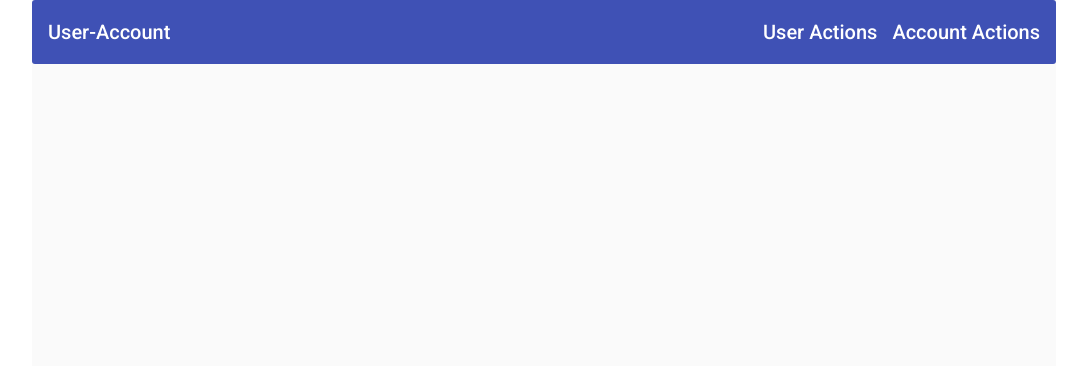
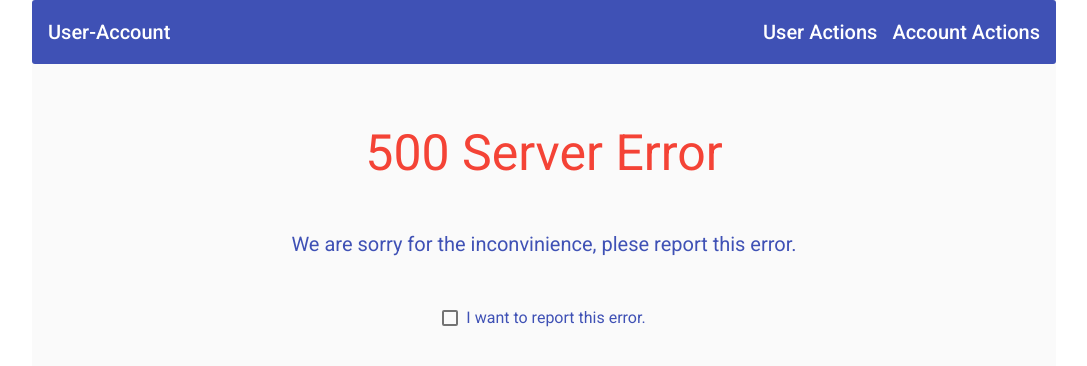
Before and after one commit to virtualapero/angularApplication, an Angular app: page /500 in a window 1280 px wide. Before the commit this address led to /. Shown: the top 366 px of the page, without its empty margins (96-1183 px from the left). Built offline with nearby package versions, Linux system fonts and the light colour scheme.

Commit message:
added Errorpages and Error-Service

```diff
--- a/src/app/app.module.ts
+++ b/src/app/app.module.ts
@@ -13,6 +13,8 @@ import { HeaderComponent } from "./navigation/header/header.component";
 import { SidenavListComponent } from "./navigation/sidenav-list/sidenav-list.component";
 import { HttpClientModule } from "@angular/common/http";
 import { UserModule } from './user/user.module';
+import { NotFoundComponent } from './error-pages/not-found/not-found.component';
+import { ServerErrorComponent } from './error-pages/server-error/server-error.component';
 
 @NgModule({
   declarations: [
@@ -21,6 +23,8 @@ import { UserModule } from './user/user.module';
     HomeComponent,
     HeaderComponent,
     SidenavListComponent,
+    NotFoundComponent,
+    ServerErrorComponent,
   ],
   imports: [
     BrowserModule,
--- /dev/null
+++ b/src/app/error-pages/not-found/not-found.component.css
@@ -0,0 +1,13 @@
+section div:nth-child(1),
+section div:nth-child(3) {
+  color: blue;
+  font-size: 50px;
+}
+
+section div:nth-child(1) {
+  margin-top: 20px;
+}
+
+section div:nth-child(2) {
+  width: 50%;
+}
--- /dev/null
+++ b/src/app/error-pages/not-found/not-found.component.html
@@ -0,0 +1,11 @@
+<section fxLayout="column wrap" fxLayoutGap="60px" fxLayoutAlign="center center">
+    <div fxFlex>
+        404 We are searching for your page...
+    </div>
+    <div fxFlex>
+        <mat-progress-bar mode="indeterminate"></mat-progress-bar>
+    </div>
+    <div fxFlex>
+        ... But we can not find it.
+    </div>
+</section>
--- /dev/null
+++ b/src/app/error-pages/not-found/not-found.component.ts
@@ -0,0 +1,15 @@
+import { Component, OnInit } from '@angular/core';
+
+@Component({
+  selector: 'app-not-found',
+  templateUrl: './not-found.component.html',
+  styleUrls: ['./not-found.component.css']
+})
+export class NotFoundComponent implements OnInit {
+
+  constructor() { }
+
+  ngOnInit(): void {
+  }
+
+}
--- /dev/null
+++ b/src/app/error-pages/server-error/server-error.component.css
@@ -0,0 +1,22 @@
+section div p:nth-child(1) {
+  font-size: 50px;
+  text-align: center;
+  color: #f44336;
+}
+
+section div p:nth-child(2) {
+  font-size: 20px;
+  text-align: center;
+  color: #3f51b5;
+}
+
+mat-checkbox {
+  color: #3f51b5;
+}
+
+section div h1 {
+  text-align: center;
+  color: #3f51b5;
+  position: relative;
+  top: -85px;
+}
--- /dev/null
+++ b/src/app/error-pages/server-error/server-error.component.html
@@ -0,0 +1,13 @@
+<section fxLayout="column wrap" fxLayoutAlign="center center" fxLayoutGap="30px">
+    <div fxFlex>
+        <p>500 Server Error</p>
+        <p>We are sorry for the inconvinience, plese report this error.</p>
+    </div>
+    <div fxFlex>
+        <mat-checkbox (change)="checkChanged($event)" color="primary">I want to report this error.</mat-checkbox>
+    </div>
+    <div fxFlex *ngIf="reportedError">
+        <mat-progress-spinner mode="determinate" [value]="errorPercentage"></mat-progress-spinner>
+        <h1>{{errorPercentage}}%</h1>
+    </div>
+</section>
--- /dev/null
+++ b/src/app/error-pages/server-error/server-error.component.ts
@@ -0,0 +1,37 @@
+import { Component, OnInit } from "@angular/core";
+
+@Component({
+  selector: "app-server-error",
+  templateUrl: "./server-error.component.html",
+  styleUrls: ["./server-error.component.css"],
+})
+export class ServerErrorComponent implements OnInit {
+  public reportedError: boolean;
+  public errorPercentage: number = 0;
+  public timer;
+
+  constructor() {}
+
+  ngOnInit() {}
+
+  public checkChanged = (event) => {
+    this.reportedError = event.checked;
+
+    this.reportedError ? this.startTimer() : this.stopTimer();
+  };
+
+  private startTimer = () => {
+    this.timer = setInterval(() => {
+      this.errorPercentage += 1;
+
+      if (this.errorPercentage === 100) {
+        clearInterval(this.timer);
+      }
+    }, 30);
+  };
+
+  private stopTimer = () => {
+    clearInterval(this.timer);
+    this.errorPercentage = 0;
+  };
+}
--- a/src/app/routing/routing.module.ts
+++ b/src/app/routing/routing.module.ts
@@ -2,6 +2,8 @@ import { NgModule } from "@angular/core";
 import { CommonModule } from "@angular/common";
 import { Routes, RouterModule } from "@angular/router";
 import { HomeComponent } from "../home/home.component";
+import { NotFoundComponent } from "../error-pages/not-found/not-found.component";
+import { ServerErrorComponent } from "../error-pages/server-error/server-error.component";
 
 const routes: Routes = [
   { path: "home", component: HomeComponent },
@@ -9,7 +11,10 @@ const routes: Routes = [
     path: "user",
     loadChildren: () => import("../user/user.module").then((m) => m.UserModule),
   },
+  { path: "404", component: NotFoundComponent },
+  { path: "500", component: ServerErrorComponent },
   { path: "", redirectTo: "/home", pathMatch: "full" },
+  { path: "**", redirectTo: "/404", pathMatch: "full" },
 ];
 
 @NgModule({
--- /dev/null
+++ b/src/app/shared/error-handler.service.ts
@@ -0,0 +1,41 @@
+import { Injectable } from "@angular/core";
+import { HttpErrorResponse } from "@angular/common/http";
+import { Router } from "@angular/router";
+
+@Injectable({
+  providedIn: "root",
+})
+export class ErrorHandlerService {
+  public errorMessage: string = "";
+
+  constructor(private router: Router) {}
+
+  public handleError = (error: HttpErrorResponse) => {
+    if (error.status === 500) {
+      this.handle500Error(error);
+    } else if (error.status === 404) {
+      this.handle404Error(error);
+    } else {
+      this.handleOtherError(error);
+    }
+  };
+
+  private handle500Error = (error: HttpErrorResponse) => {
+    this.createErrorMessage(error);
+    this.router.navigate(["/500"]);
+  };
+
+  private handle404Error = (error: HttpErrorResponse) => {
+    this.createErrorMessage(error);
+    this.router.navigate(["/404"]);
+  };
+
+  private handleOtherError = (error: HttpErrorResponse) => {
+    this.createErrorMessage(error);
+    //TODO: this will be fixed later;
+  };
+
+  private createErrorMessage(error: HttpErrorResponse) {
+    this.errorMessage = error.error ? error.error : error.statusText;
+  }
+}
--- a/src/app/user/user-list/user-list.component.ts
+++ b/src/app/user/user-list/user-list.component.ts
@@ -4,6 +4,7 @@ import { MatTableDataSource } from "@angular/material/table";
 import { User } from "../../_interface/user.model";
 import { MatSort } from "@angular/material/sort";
 import { MatPaginator } from "@angular/material/paginator";
+import { ErrorHandlerService } from "../../shared/error-handler.service";
 
 @Component({
   selector: "app-user-list",
@@ -23,7 +24,10 @@ export class UserListComponent implements OnInit, AfterViewInit {
   @ViewChild(MatSort) sort: MatSort;
   @ViewChild(MatPaginator) paginator: MatPaginator;
 
-  constructor(private repoService: RepositoryService) {}
+  constructor(
+    private repoService: RepositoryService,
+    private errorService: ErrorHandlerService
+  ) {}
 
   ngOnInit() {
     this.getAllUsers();
@@ -35,9 +39,14 @@ export class UserListComponent implements OnInit, AfterViewInit {
   }
 
   public getAllUsers = () => {
-    this.repoService.getData("users").subscribe((res) => {
-      this.dataSource.data = res as User[];
-    });
+    this.repoService.getData("users").subscribe(
+      (res) => {
+        this.dataSource.data = res as User[];
+      },
+      (error) => {
+        this.errorService.handleError(error);
+      }
+    );
   };
 
   public doFilter = (value: string) => {
```
Also changed, not shown: src/app/material/material.module.ts (+9 -0 lines).
